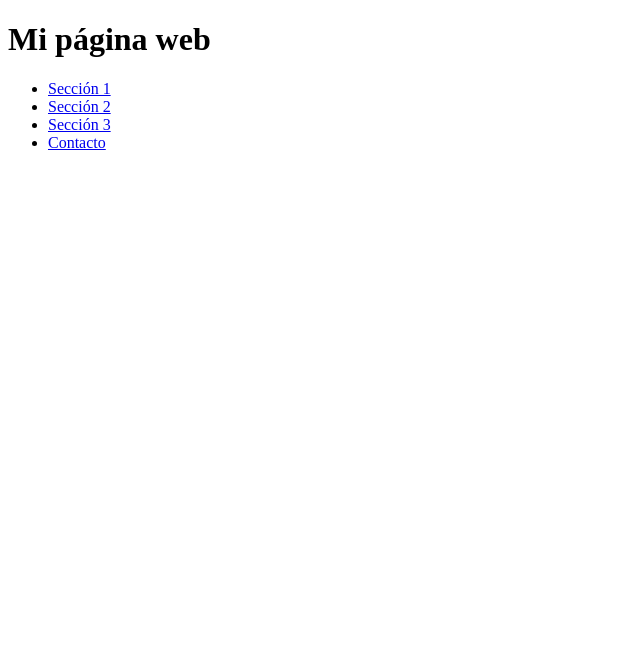
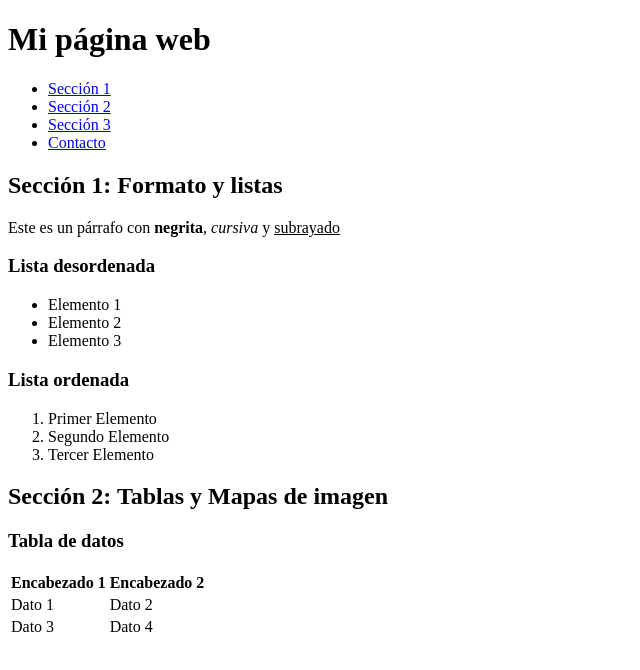
Before and after one commit to Carolina-Gif-alt/Webpages2, a plain HTML site: page index.html in a window 1280 px wide. Shown: the whole page, without its empty margins (0-640 px from the left). Drawn offline with Linux system fonts and the light colour scheme.

Commit message:
Tabla creada

```diff
--- a/index.html
+++ b/index.html
@@ -1,10 +1,12 @@
 <!DOCTYPE html>
 <html lang="es">
+
 <head>
     <meta charset="UTF-8">
     <meta name="viewport" content="width=device-width, initial-scale=1.0">
     <title>Ejemplo página web</title>
 </head>
+
 <body>
     <header>
         <h1>Mi página web</h1>
@@ -17,6 +19,53 @@
             </ul>
         </nav>
     </header>
+    <main><!--contenido principal-->
+        <!--Sección 1 del contenido-->
+        <section id="seccion1">
+            <h2>Sección 1: Formato y listas</h2>
+            <p>Este es un párrafo con <strong>negrita</strong>, <em>cursiva</em> y <u>subrayado</u></p>
+            <h3>Lista desordenada</h3>
+            <ul>
+                <li>Elemento 1</li>
+                <li>Elemento 2</li>
+                <li>Elemento 3</li>
+            </ul>
+            <h3>Lista ordenada</h3>
+            <ol>
+                <li>Primer Elemento</li>
+                <li>Segundo Elemento</li>
+                <li>Tercer Elemento</li>
+            </ol>
+
+        </section>
+        <!--Sección 2 del contenido-->
+        <section id="sección2">
+            <h2>Sección 2: Tablas y Mapas de imagen</h2>
+            <h3>Tabla de datos</h3>
+            <!--Tabla de datos-->
+            <table border="0">
+                <thead>
+                    <tr>
+                        <th>Encabezado 1</th>
+                        <th>Encabezado 2</th>
+                    </tr>
+                </thead>
+                <tbody>
+                    <tr>
+                        <td>Dato 1</td>
+                        <td>Dato 2</td>
+                    </tr>
+
+                    <tr>
+                        <td>Dato 3</td>
+                        <td>Dato 4</td>
+                    </tr>
+                </tbody>
+            </table>
+
+        </section>
+    </main>
 
 </body>
+
 </html>
```
